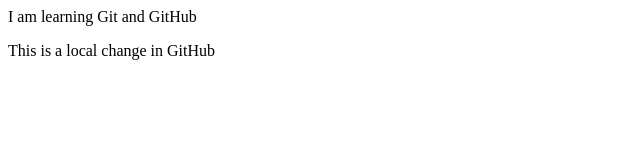
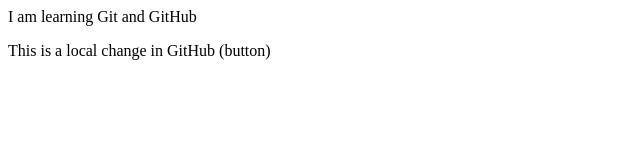
Before and after one commit to Akshat764u/LocalRepo, a plain HTML site: page index.html in a window 1280 px wide. Shown: the full height of the page, 0-640 px from the left. Drawn offline with Linux system fonts and the light colour scheme.

```diff
--- a/index.html
+++ b/index.html
@@ -1,2 +1,2 @@
 <p>I am learning Git and GitHub</p>
-<p>This is a local change in GitHub</p>
+<p>This is a local change in GitHub (button)</p>
```
